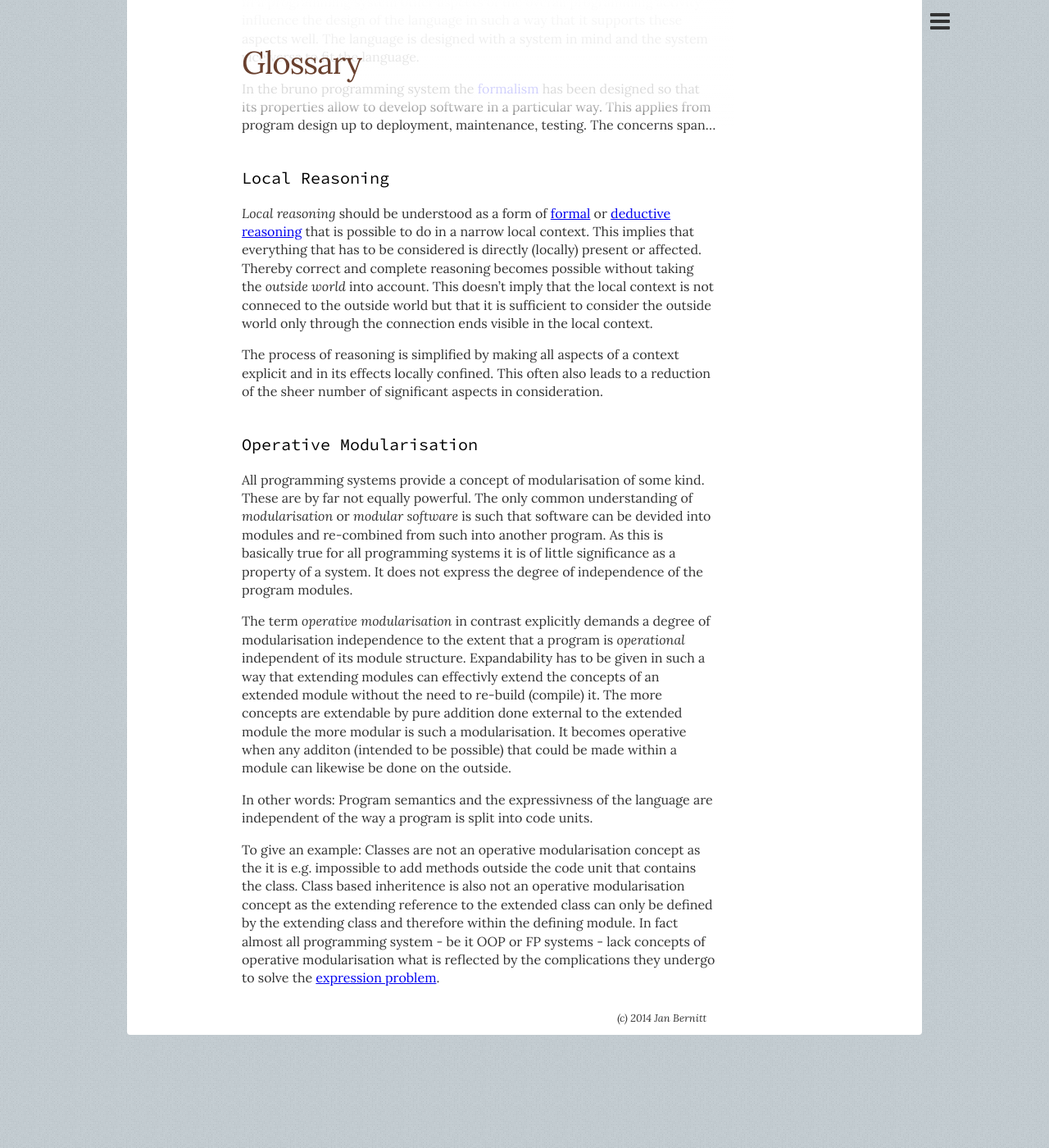
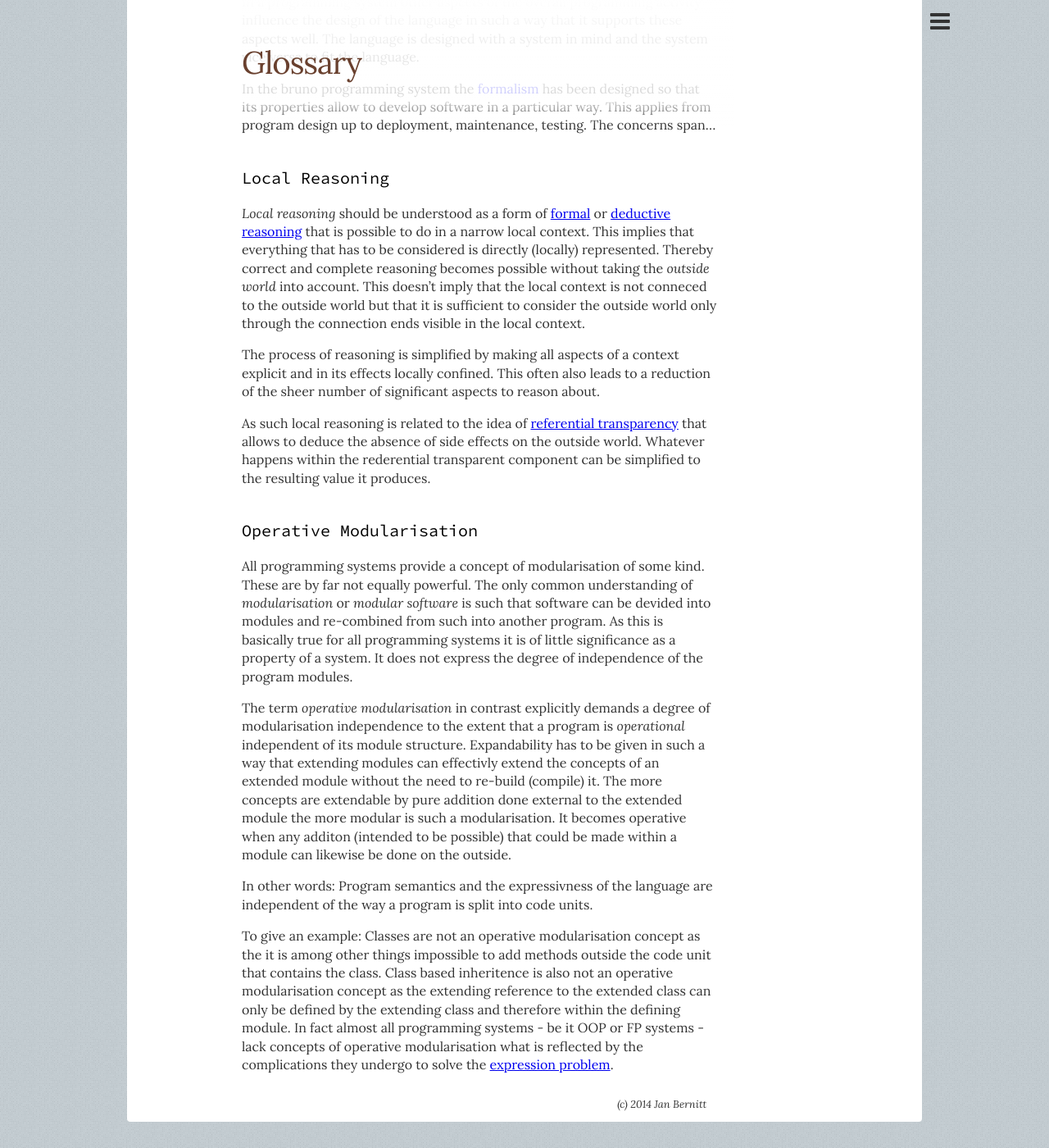
Before and after one commit to bruno-lang/bruno-lang.github.io, a Jekyll site: the page built from glossary/index.md, in a window 1280 px wide and 1400 px high, scrolled down 457 px. Shown: the whole window at 82% size. Built offline with Jekyll 4.4.1, drawn with Linux system fonts in a browser that asks for light colours; nearby versions of some CDN libraries; before the commit the page ends 1751 px from its top, so only the background shows below that.

Commit message:
Update index.md

```diff
--- a/glossary/index.md
+++ b/glossary/index.md
@@ -28,8 +28,8 @@ _Local reasoning_ should be understood as a form of
 [formal](http://en.wikibooks.org/wiki/Effective_Reasoning/Informal_and_Formal_Reasoning)
 or [deductive reasoning](http://en.wikipedia.org/wiki/Deductive_reasoning)
 that is possible to do in a narrow local context.
-This implies that everything that has to be considered is directly (locally)
-present or affected.
+This implies that everything that has to be considered is directly
+(locally) represented.
 Thereby correct and complete reasoning becomes possible without taking the
 _outside world_ into account. This doesn't imply that the local context is
 not conneced to the outside world but that it is sufficient to consider
@@ -38,7 +38,13 @@ context.
 
 The process of reasoning is simplified by making all aspects of a context
 explicit and in its effects locally confined. This often also leads to a
-reduction of the sheer number of significant aspects in consideration.
+reduction of the sheer number of significant aspects to reason about.
+
+As such local reasoning is related to the idea of
+[referential transparency](http://en.wikipedia.org/wiki/Referential_transparency_(computer_science))
+that allows to deduce the absence of side effects on the outside world.
+Whatever happens within the rederential transparent component can be
+simplified to the resulting value it produces.
 
 ### Operative Modularisation
 All programming systems provide a concept of modularisation of some kind.
@@ -64,11 +70,12 @@ In other words: Program semantics and the expressivness of the
 language are independent of the way a program is split into code units.
 
 To give an example: Classes are not an operative modularisation concept
-as the it is e.g. impossible to add methods outside the code unit that
-contains the class. Class based inheritence is also not an operative
-modularisation concept as the extending reference to the extended class
-can only be defined by the extending class and therefore within the
-defining module. In fact almost all programming system - be it OOP or FP
-systems - lack concepts of operative modularisation what is reflected by
-the complications they undergo to solve the
+as the it is among other things impossible to add methods outside the
+code unit that contains the class.
+Class based inheritence is also not an operative modularisation concept
+as the extending reference to the extended class can only be defined by
+the extending class and therefore within the defining module.
+In fact almost all programming systems - be it OOP or FP systems -
+lack concepts of operative modularisation what is reflected by the
+complications they undergo to solve the
 [expression problem](http://en.wikipedia.org/wiki/Expression_problem).
```
